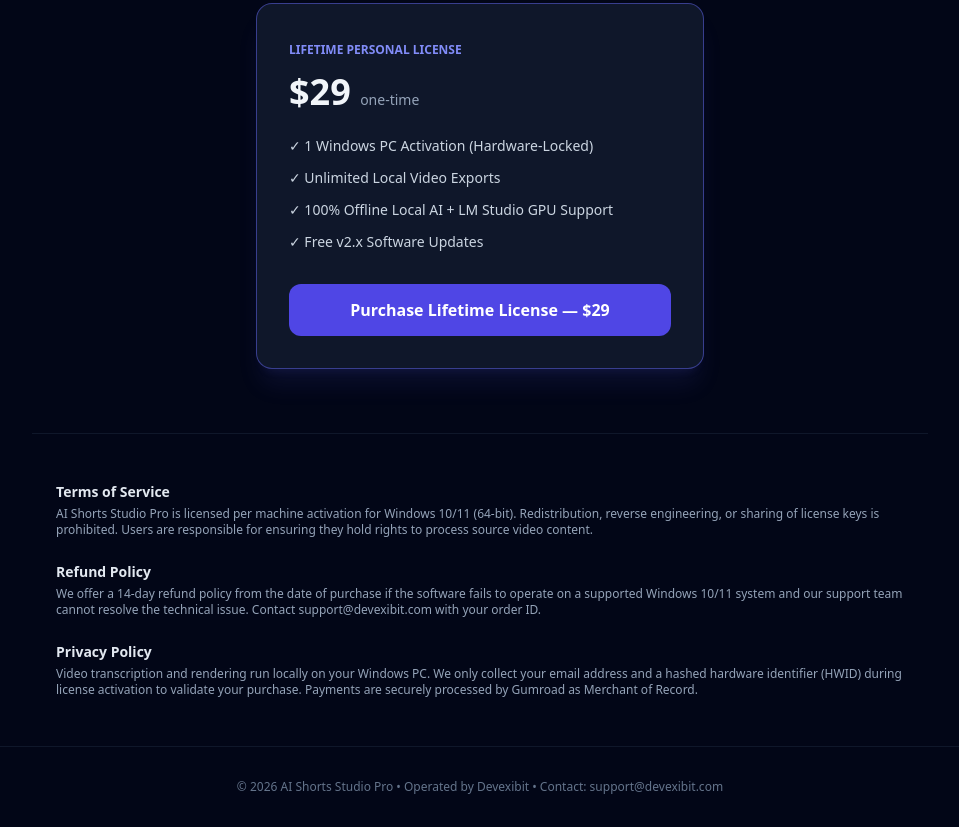
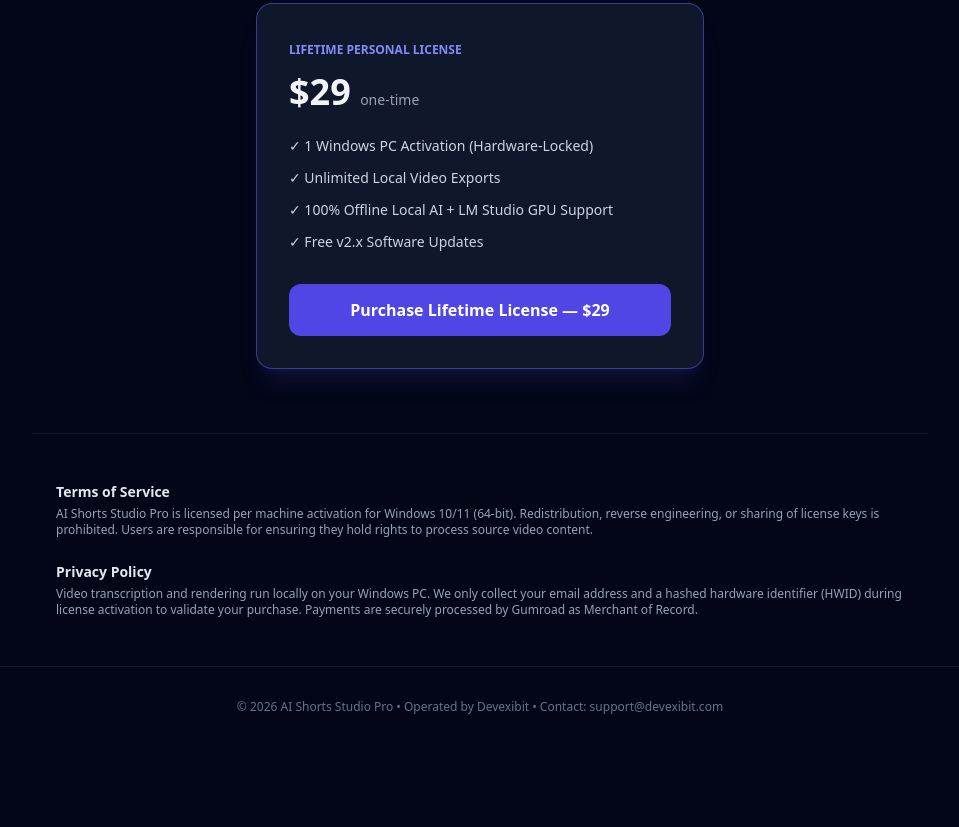
Before and after one commit to Khubaibhaider/Khubaibhaider.github.io, a plain HTML site: page index.html in a window 1280 px wide. Shown: the part 1536-2363 px from the top of the page, without its empty margins (160-1119 px from the left). After the commit the page ends 2283 px from the top, so only its background shows below. Drawn offline with nearby package versions, Linux system fonts and the light colour scheme.

Commit message:
Remove refund policy section from landing page

```diff
--- a/index.html
+++ b/index.html
@@ -106,10 +106,6 @@
             <p>AI Shorts Studio Pro is licensed per machine activation for Windows 10/11 (64-bit). Redistribution, reverse engineering, or sharing of license keys is prohibited. Users are responsible for ensuring they hold rights to process source video content.</p>
         </div>
         <div>
-            <h3 class="text-sm font-bold text-slate-200 mb-1">Refund Policy</h3>
-            <p>We offer a 14-day refund policy from the date of purchase if the software fails to operate on a supported Windows 10/11 system and our support team cannot resolve the technical issue. Contact support@devexibit.com with your order ID.</p>
-        </div>
-        <div>
             <h3 class="text-sm font-bold text-slate-200 mb-1">Privacy Policy</h3>
             <p>Video transcription and rendering run locally on your Windows PC. We only collect your email address and a hashed hardware identifier (HWID) during license activation to validate your purchase. Payments are securely processed by Gumroad as Merchant of Record.</p>
         </div>
```
